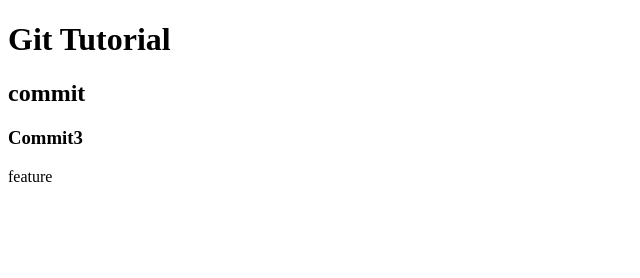
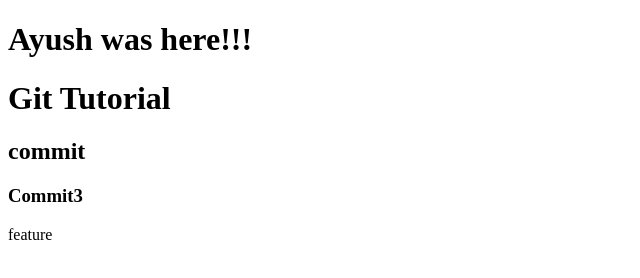
Before and after one commit to komalverma04/git-tut, a plain HTML site: page index.html in a window 1280 px wide. Shown: the whole page, without its empty margins (0-640 px from the left). Drawn offline with Linux system fonts and the light colour scheme.

Commit message:
ayush made change

```diff
--- a/index.html
+++ b/index.html
@@ -7,6 +7,7 @@
     <title>Document1</title>
 </head>
 <body>
+    <h1>Ayush was here!!!</h1>
     <h1>Git Tutorial</h1>
     <h2>commit</h2>
     <h3>Commit3</h3>
```
